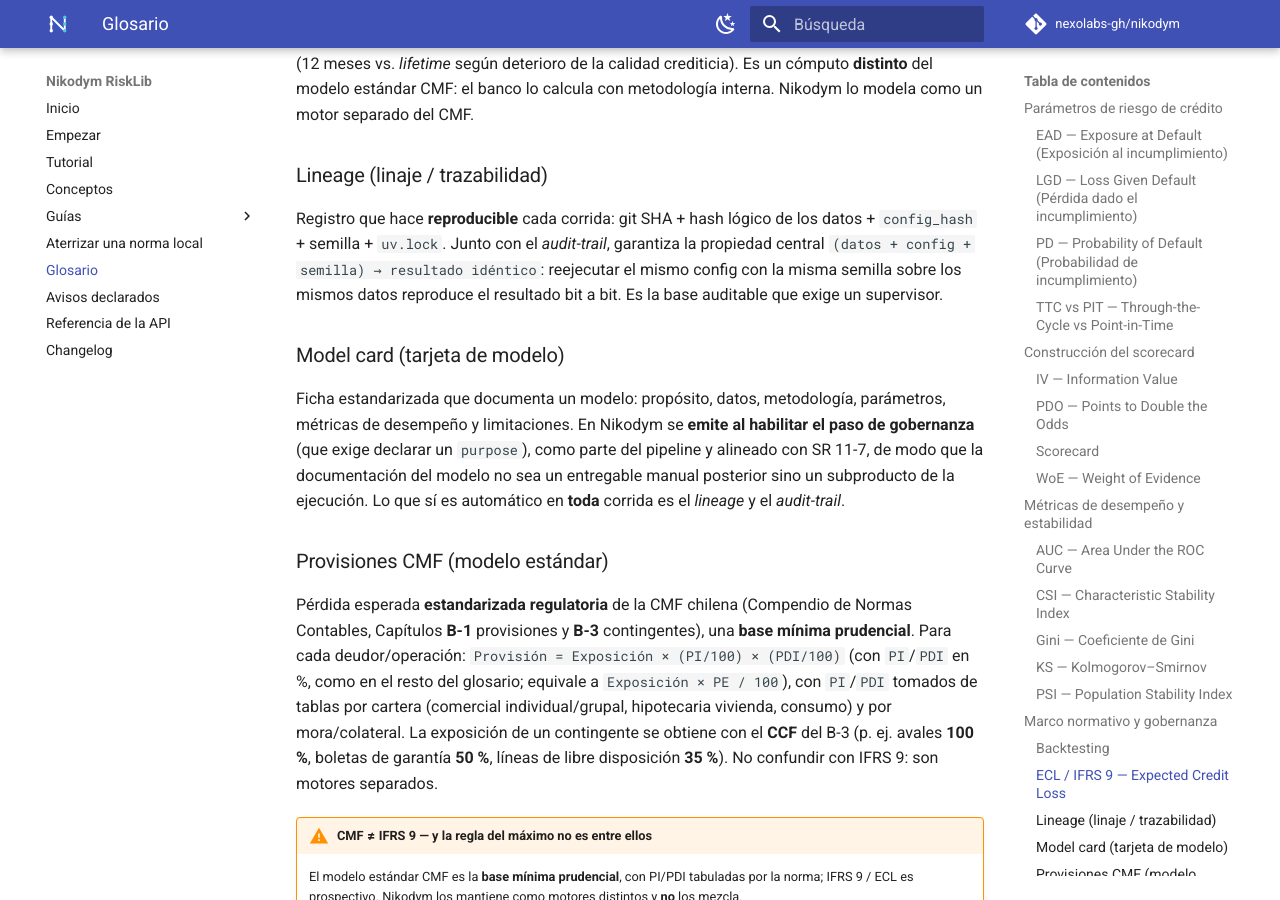
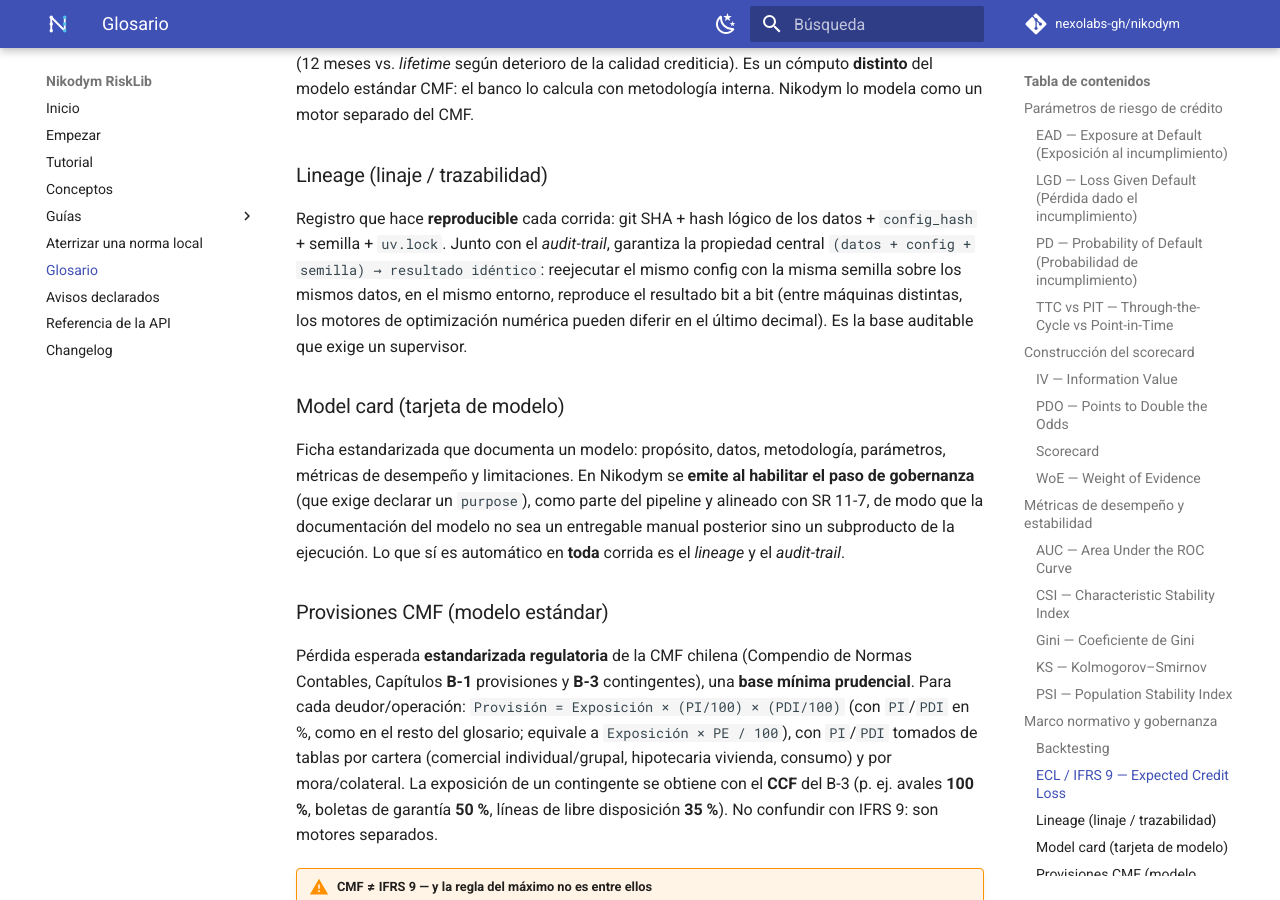
Before and after one commit to nexolabs-gh/nikodym, an MkDocs documentation site: the page built from docs_site/glosario.md, in a window 1280 px wide and 900 px high, scrolled down 4730 px. Built offline with MkDocs 1.6.1 and Material for MkDocs 9.7.7, drawn with Linux system fonts in a browser that asks for light colours; comment, search, counter and statistics services are not loaded.

Commit message:
docs: la promesa «bit a bit» se acota al mismo entorno; entre máquinas el scorecard reproduce y los motores de optimización numérica pueden diferir en el último decimal
Medido con las dos capturas de la demo (1.14.0 y 1.16.0, runners de GitHub distintos, mismo uv.lock): results-f1.json idéntico numéricamente; results-ifrs9.json con 200 campos que difieren ≤ 6,4·10⁻¹⁴ relativo (llf, AIC, PD acumulada, ECL). El lineage ya lo deja ver (runtime_environment_hash distinto). Guía de desempeño y glosario; el tutorial ya decía «mismo entorno». Decidido con Cami el 2026-09-15 (opción A del abierto de la S15).

Co-Authored-By: Claude Opus 5 <noreply@anthropic.com>

```diff
--- a/docs_site/glosario.md
+++ b/docs_site/glosario.md
@@ -182,8 +182,9 @@ Nikodym lo modela como un motor separado del CMF.
 Registro que hace **reproducible** cada corrida: git SHA + hash lógico de los datos + `config_hash`
 + semilla + `uv.lock`. Junto con el *audit-trail*, garantiza la propiedad central
 `(datos + config + semilla) → resultado idéntico`: reejecutar el mismo config con la misma semilla
-sobre los mismos datos reproduce el resultado bit a bit. Es la base auditable que exige un
-supervisor.
+sobre los mismos datos, en el mismo entorno, reproduce el resultado bit a bit (entre máquinas
+distintas, los motores de optimización numérica pueden diferir en el último decimal). Es la base
+auditable que exige un supervisor.
 
 ### Model card (tarjeta de modelo)
 
```
Also changed, not shown: docs_site/guias/desempeno-estabilidad.md (+6 -1 lines).
